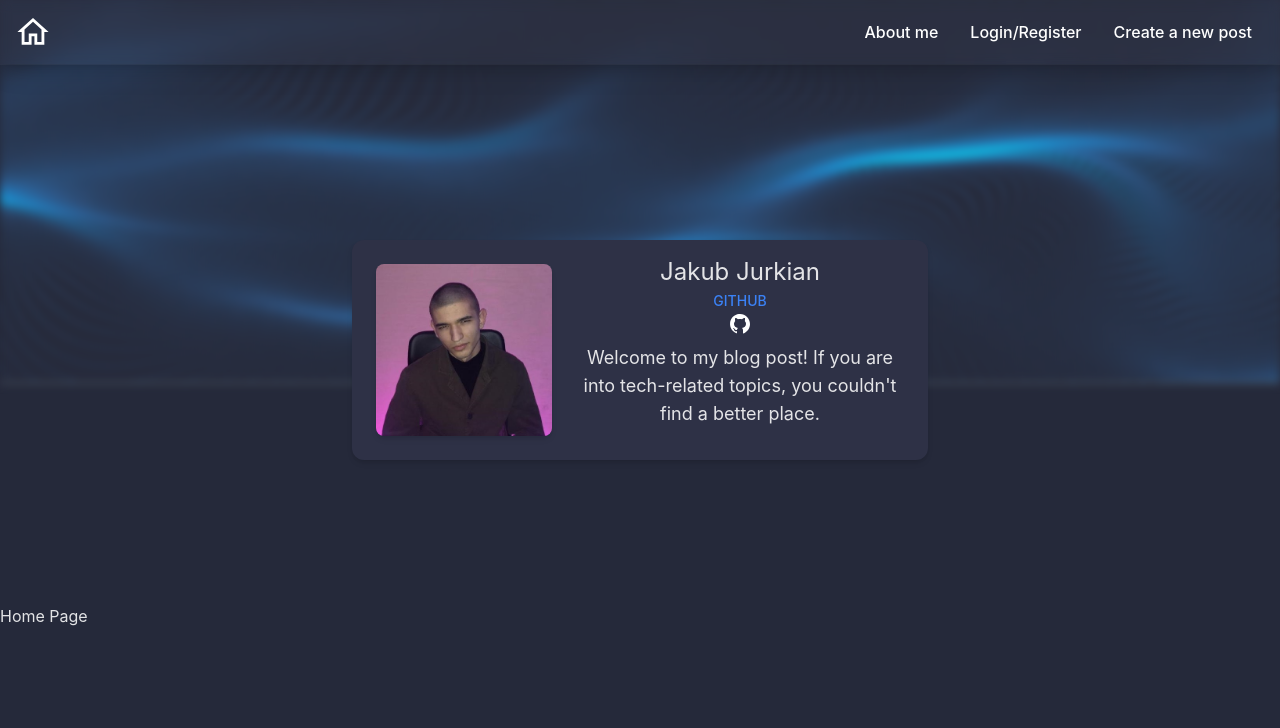
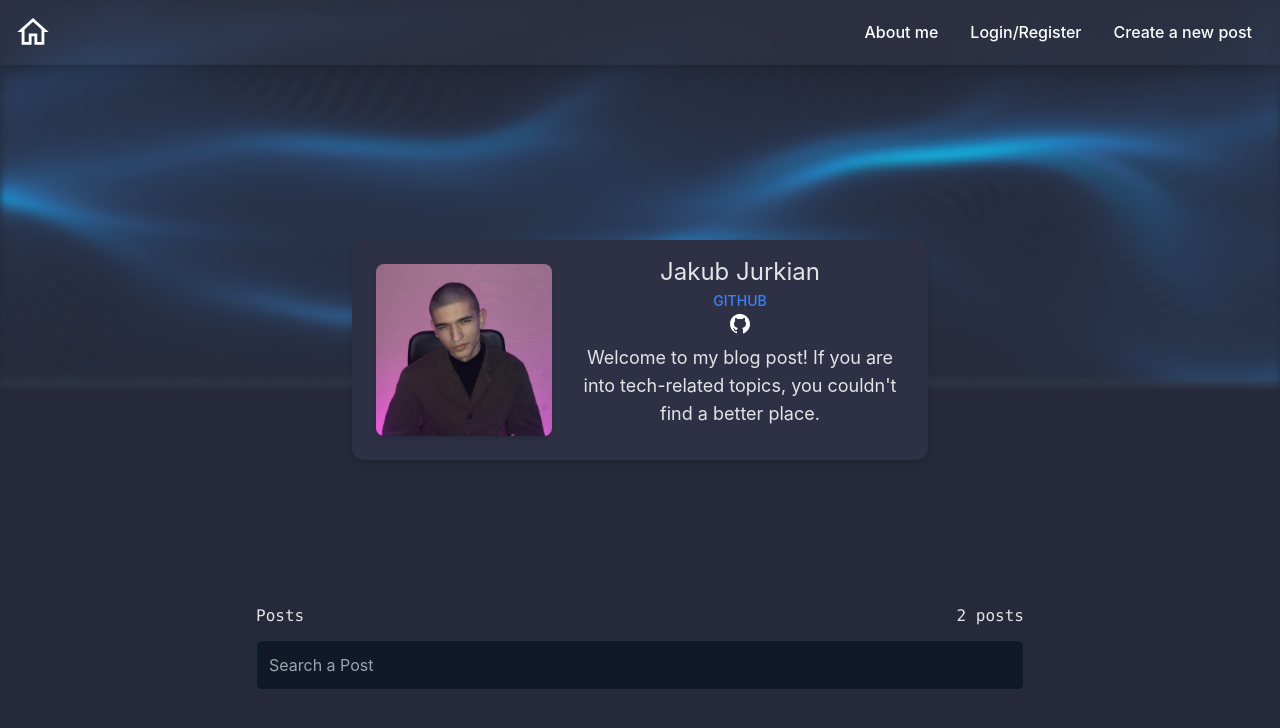
Before and after one commit to JakubJurkian/tech-blog, a React (Vite) app: page / in a window 1280 px wide. Shown: the top 728 px of the page. Built offline with nearby package versions, Linux system fonts and the light colour scheme.

Commit message:
added searchInput, Post & Posts components

```diff
--- /dev/null
+++ b/src/components/Post.tsx
@@ -0,0 +1,5 @@
+function Post() {
+  return <></>;
+}
+
+export default Post;
--- /dev/null
+++ b/src/components/Posts.tsx
@@ -0,0 +1,15 @@
+import SearchInput from "./SearchInput";
+
+function Posts() {
+  return <main className="max-w-3xl mx-2 md:m-auto">
+    <section>
+        <div className="flex justify-between">
+            <code>Posts</code>
+            <code>{2} posts</code>
+        </div>
+        <SearchInput />
+    </section>
+  </main>
+}
+
+export default Posts;
--- /dev/null
+++ b/src/components/SearchInput.tsx
@@ -0,0 +1,13 @@
+function SearchInput() {
+  return (
+    <>
+      <input
+        type="text"
+        placeholder="Search a Post"
+        className="w-full my-3 p-3 rounded-md bg-[#111827] border-[1px] border-[#1c2f41] focus:outline-0 focus:shadow-[#3294f8] focus:shadow-[0_0_0_2px_#3294f8]"
+      />
+    </>
+  );
+}
+
+export default SearchInput;
--- a/src/pages/Home.tsx
+++ b/src/pages/Home.tsx
@@ -1,4 +1,5 @@
 import AuthorCard from '../components/AuthorCard';
+import Posts from '../components/Posts';
 
 function HomePage() {
   const authorInfo: string[] = [
@@ -17,7 +18,7 @@ function HomePage() {
         githubLink={authorInfo[3]}
       />
       <div>
-        <h1>Home Page</h1>
+        <Posts />
       </div>
     </div>
   );
```
